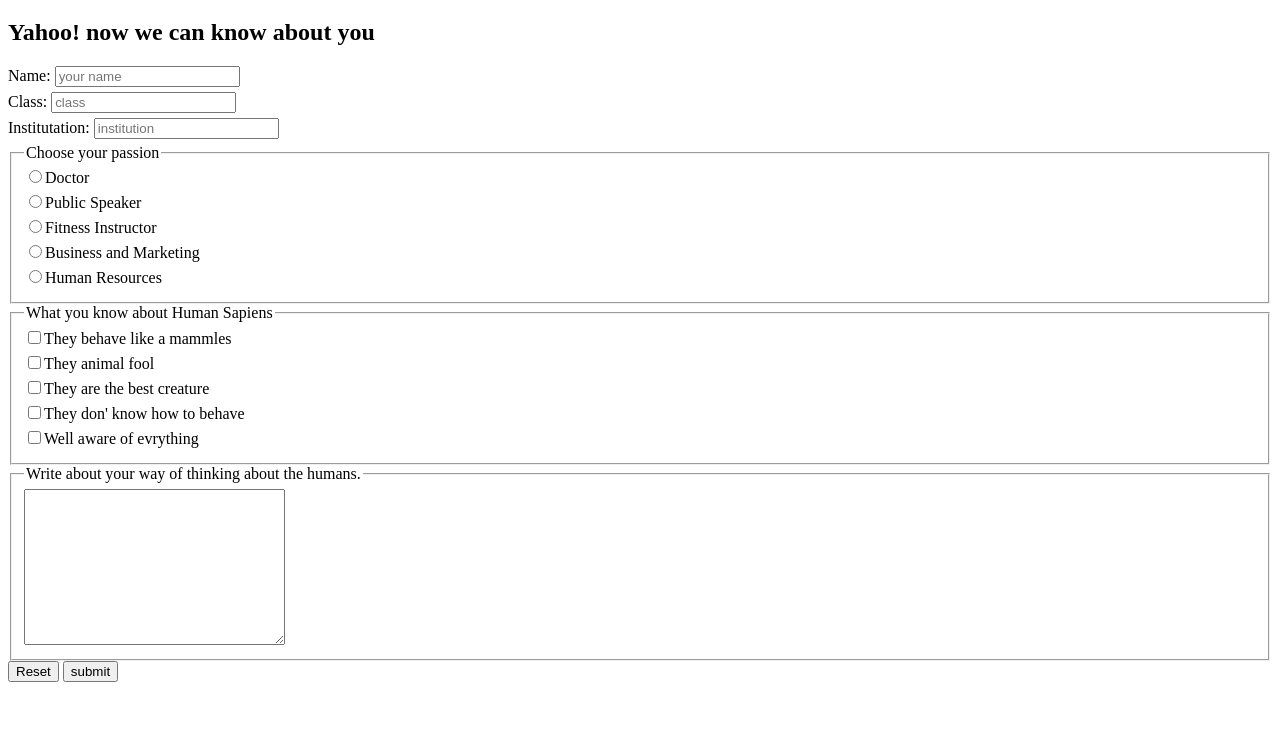
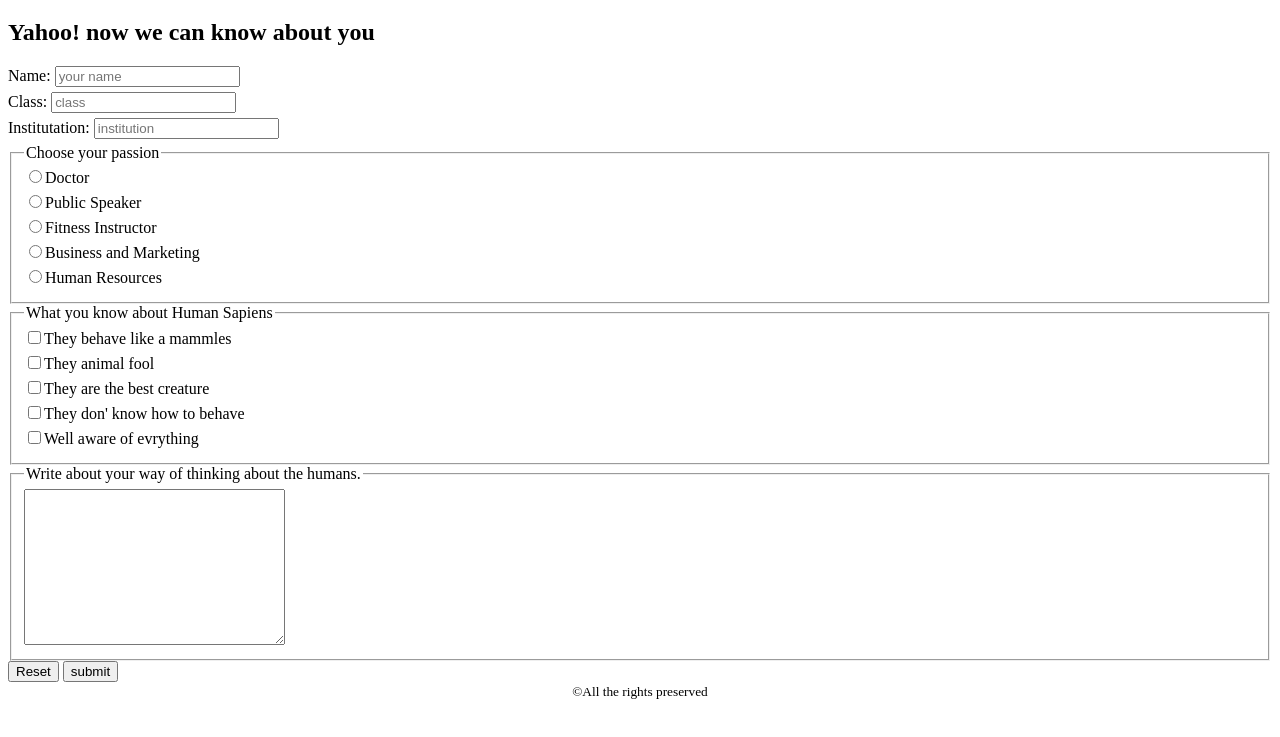
Before and after one commit to joinob/form-project, a plain HTML site: page index.html in a window 1280 px wide. Shown: the part 61-798 px from the top of the page. Drawn offline with Linux system fonts and the light colour scheme.

Commit message:
first commit

```diff
--- a/index.html
+++ b/index.html
@@ -8,6 +8,9 @@
         label{
             display:block;
             margin-bottom: 5px;
+        }
+        footer{
+            text-align: center;
         }
     </style>
 </head>
@@ -81,7 +84,7 @@
             </form>
         </section>
     </main>
-    <footer></footer>
+    <footer><small>&COPY;All the rights preserved</small></footer>
 
 </body>
 </html>
```
